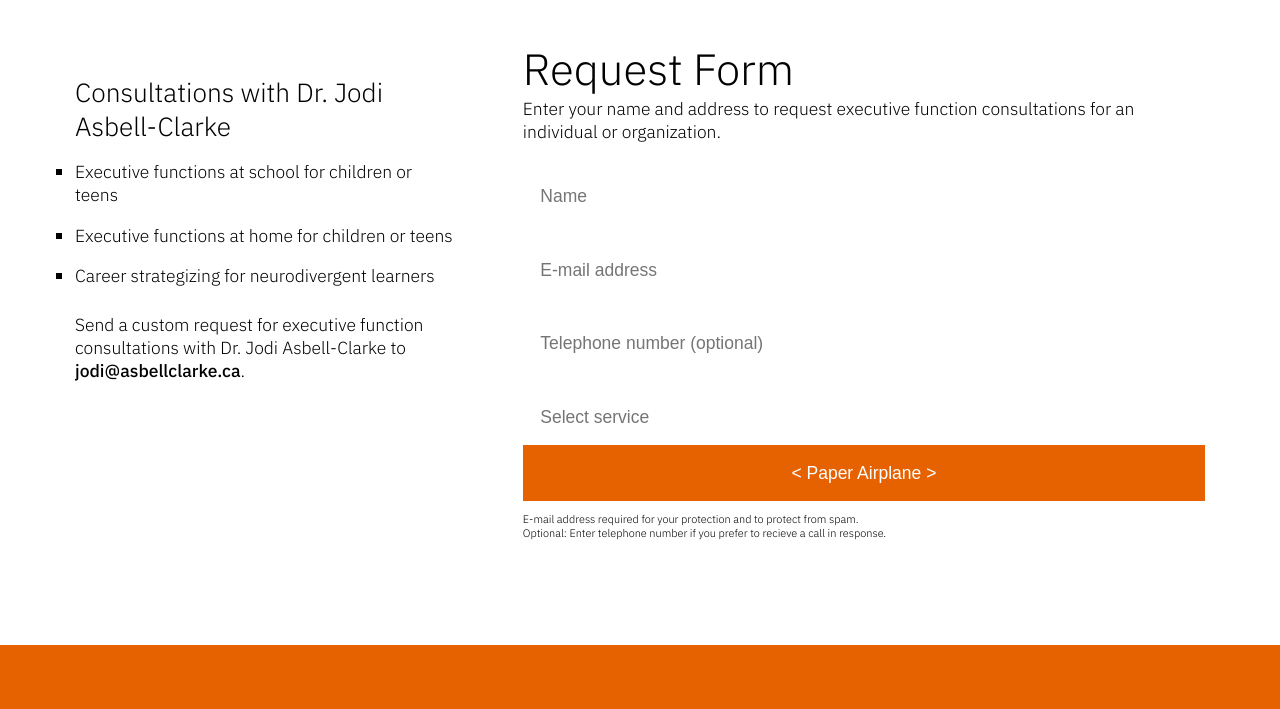
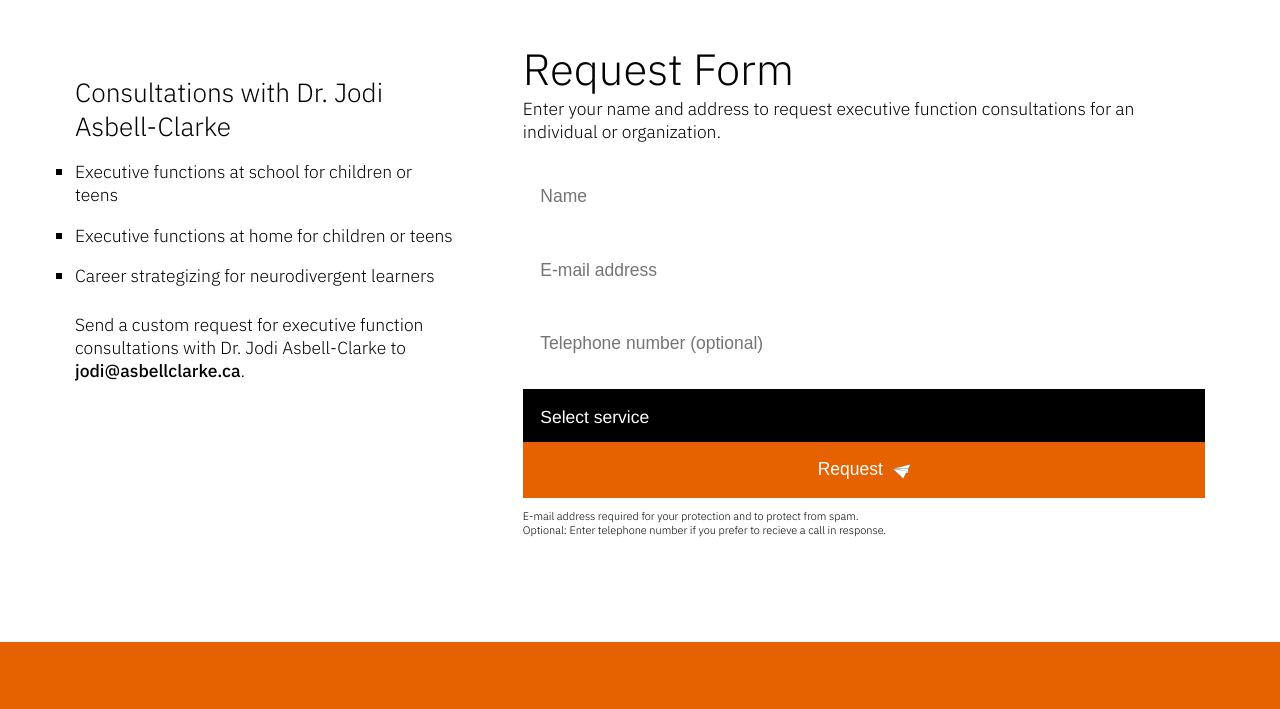
Before and after one commit to asbellclarke/asbellclarke.github.io, a plain HTML site: page beta/executive-function/index.html in a window 1280 px wide. Shown: the part 1137-1846 px from the top of the page. Drawn offline with nearby package versions, Linux system fonts and the light colour scheme; files whose address does not match are found by name.

Commit message:
0.1.1.16

```diff
--- a/beta/executive-function/index.html
+++ b/beta/executive-function/index.html
@@ -115,8 +115,15 @@
 
         </div>
         <div>
-          <input aria-label="??" id="field??" maxlength="140" name="cm-??" title="??" placeholder="Select service" onfocus="if (this.value=='Select service') this.value = ''">
-          <button type="submit"> < Paper Airplane > </button>
+          <input type="hidden" name="cm-??" title="??" placeholder="Select service" onfocus="if (this.value=='Select service') this.value = ''" value="Request">
+          <select name="os0">
+            <option value="Select service">Select service</option>
+            <option value="Workshop">Workshop</option>
+            <option value="Seminar">Seminar</option>
+            <option value="Coach">Coach</option>
+            <option value="Consultation">Consultation</option>
+          </select>
+          <button type="submit">Request&nbsp; <img class="button" src="../inc/svg/jac.paper-airplane.mark.1.0.white.svg"/></button>
           <p class="small">E-mail address required for your protection and to protect from spam.</p>
           <p class="clear small">Optional: Enter telephone number if you prefer to recieve a call in response.</p>
 
--- a/beta/inc/css/licorice.allsorts.css
+++ b/beta/inc/css/licorice.allsorts.css
@@ -30,6 +30,7 @@
 }
 a:hover,
 button,
+select,
 .allsorts-candy-nd-cyan,
 .allsorts-licorice {
   color: white;
@@ -48,6 +49,7 @@ nav a:hover {
   background-color: white;
 }
 /* nav, */
+select,
 .allsorts-licorice {
   background-color: black;
 }
@@ -84,17 +86,17 @@ button:hover {
 /* 8.3 BORDER-COLOR */
 
 .allsorts-candy .matte {
-  border: 1.25em solid var(--nd-orange);
+  border-color: var(--nd-orange);
 }
 .allsorts-licorice .matte {
-  border: 1.25em solid var(--nd-teal);
+  border-color: var(--nd-teal);
 }
 .allsorts-licorice .matte {
-  border: 1.25em solid var(--nd-teal);
+  border-color: var(--nd-teal);
 }
 .allsorts-candy-nd-cyan .matte {
-  border: 1.25em solid white;
+  border-color: white;
 }
 .allsorts-candy-nd-orange .matte {
-  border: 1.25em solid black;
+  border-color: black;
 }
--- a/beta/inc/css/licorice.css
+++ b/beta/inc/css/licorice.css
@@ -276,10 +276,6 @@ form {
 button, input, select, textarea {
   padding: 1em;
 }
-select {
-  margin: 1em 0 0;
-  height: 3em;
-}
 li, input {
   margin: 1em 0 0;
 }
@@ -306,7 +302,8 @@ h2, h4, h6,
 b {
   font-weight: 700;
 }
-a {
+a,
+button {
   font-weight: 500;
   text-decoration: none;
 }
@@ -392,6 +389,27 @@ input[type="submit"]:focus {
   outline: none;
 }
 
+select {
+
+  font-family: 'Arimo', sans-serif;
+
+  -webkit-appearance: none;
+  -moz-appearance: none;
+  appearance: none;
+
+  /* border: 1px solid; */
+  border-radius: 0;
+  /* line-height: 3em; */
+  height: 3em;
+
+  margin: 1em 0 0;
+
+}
+
+.matte {
+  border: 1.25em solid;
+}
+
 
 
 /* 8 COLOR */
@@ -426,11 +444,14 @@ img {
 
 /* 9 1 MARK */
 
-img.icon {
+img.icon,
+img.button {
   /* min-width: ; */
   width: 1em;
-  /* -webkit-transform: scaleX(-1); */
-  /* transform: scaleX(-1); */
+}
+img.button {
+  -webkit-transform: scaleX(-1);
+  transform: scaleX(-1);
 }
 img.logo {
   min-width: 8em;
```
Also changed, not shown: beta/index.html (+1 -1 lines), beta/neurodiversity-inclusion/index.html (+9 -2 lines).
